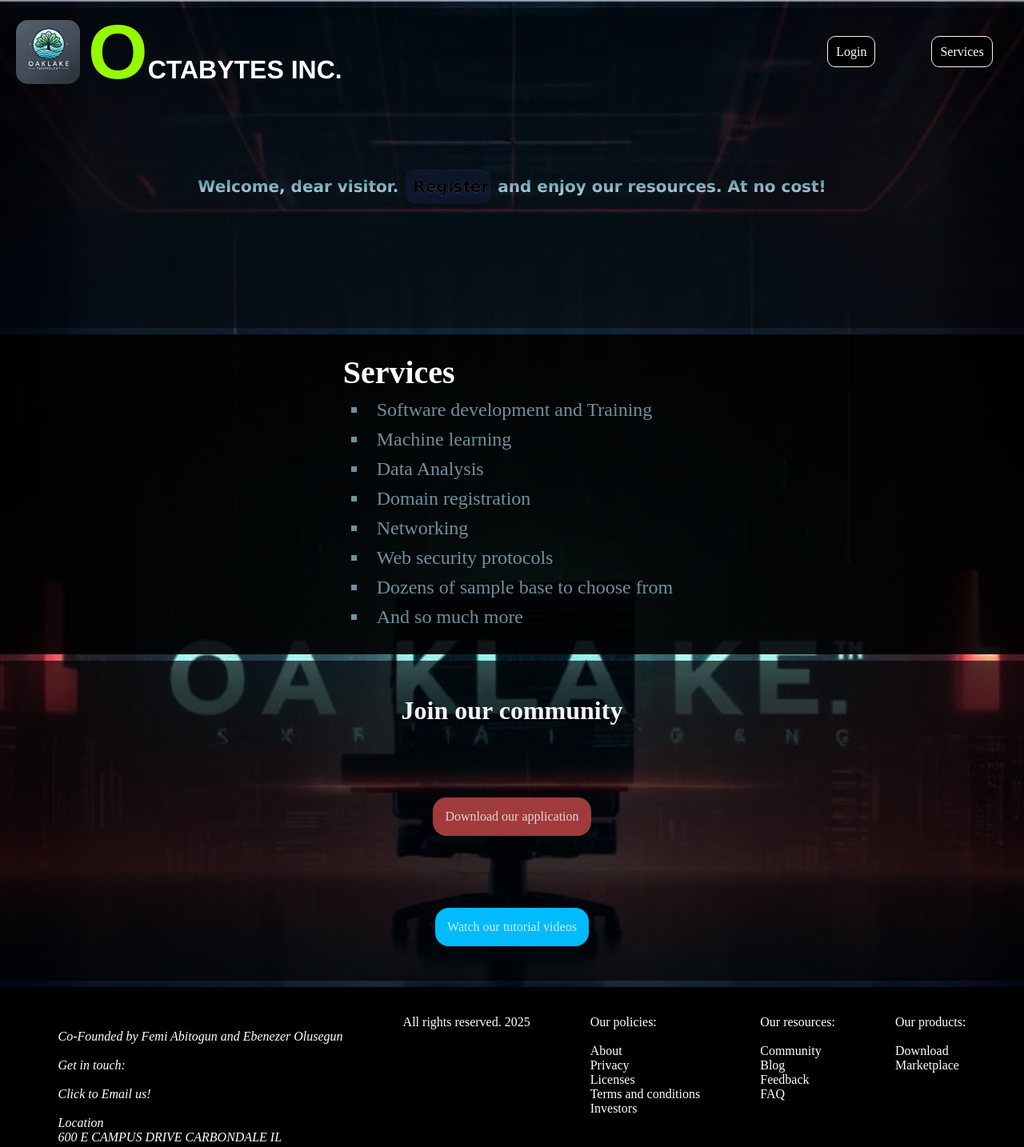
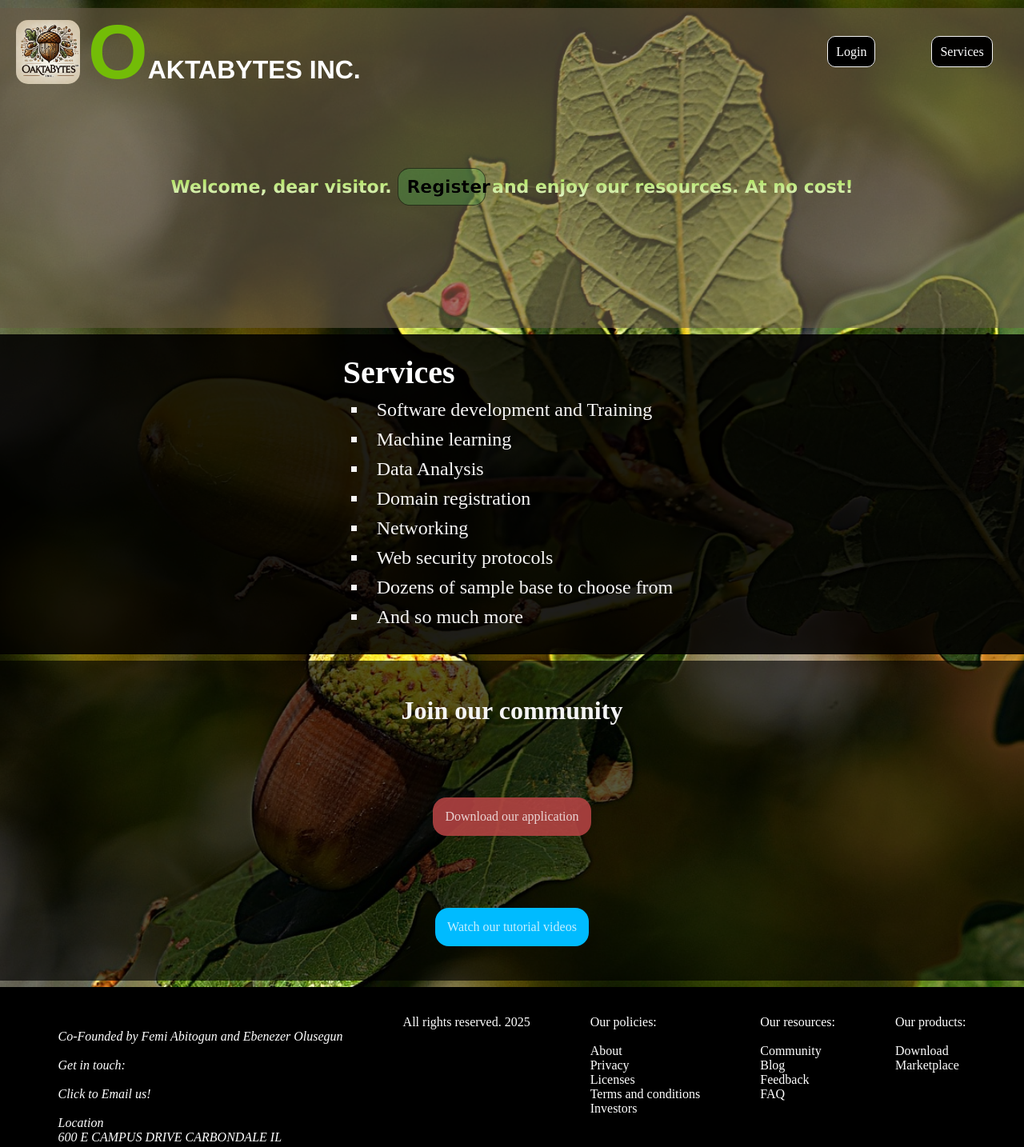
Before and after one commit to Tolmjoe/prototype, a PHP site: page / in a window 1280 px wide. Shown: the whole page at 80% size. Run offline with PHP 8.4, Linux system fonts and the light colour scheme.

Commit message:
small edits

```diff
--- a/index.html
+++ b/index.html
@@ -1,6 +1,5 @@
 <!DOCTYPE html>
 <html lang="en">
-
   <head>
     <meta charset="UTF-8" />
     <meta name="viewport" content="width=device-width, initial-scale=1.0" />
@@ -12,8 +11,15 @@
     <div class="body1">
       <div class="nav">
         <ul class="navbar">
-        <img class="logo" src="image/logo.jpg" style="flex-basis: 5%; width: 80px; height: 80px" alt="logo" />
-        <h1 class="logoname" style="flex-basis: 80%"> <span style="font-size: 3em; color: rgb(149, 249, 0);">O</span>CTABYTES INC.</h1>
+          <img
+            class="logo"
+            src="image/logo.webp"
+            style="flex-basis: 5%; width: 80px; height: 80px"
+            alt="logo"
+          />
+          <h1 class="logoname" style="flex-basis: 80%">
+            <span style="font-size: 3em; color: #73bc07">O</span>AKTABYTES INC.
+          </h1>
           <li style="flex-basis: 5%">
             <a class="loginbut" href="login.html">Login</a>
           </li>
@@ -36,7 +42,7 @@
 
     <div class="body2">
       <ul class="services-list">
-      <h3 style="font-size:40px;">Services</h3>
+        <h3 style="font-size: 40px">Services</h3>
         <li>Software development and Training</li>
         <li>Machine learning</li>
         <li>Data Analysis</li>
@@ -50,7 +56,7 @@
 
     <div class="body3">
       <div>
-      <h1 style="color:whitesmoke">Join our community</h1>
+        <h1 style="color: whitesmoke">Join our community</h1>
       </div>
       <div>
         <a class="bdbut dow" href="#">Download our application</a>
@@ -62,15 +68,16 @@
 
     <div id="footer" class="foot">
       <address>
-     <br> Co-Founded by Femi Abitogun and Ebenezer Olusegun<br /><br />
+        <br />
+        Co-Founded by Femi Abitogun and Ebenezer Olusegun<br /><br />
         Get in touch: <br /><br />
-      <a href="mailto:oktabytesInc@gmail.com">Click to Email us!</a> <br /><br />
+        <a href="mailto:oktabytesInc@gmail.com">Click to Email us!</a>
+        <br /><br />
 
         Location<br />
 
         600 E CAMPUS DRIVE CARBONDALE IL<br />
       </address>
-
 
       <div>All rights reserved. 2025</div>
       <div>
@@ -104,5 +111,4 @@
 
     <script src="script.js"></script>
   </body>
-
 </html>
--- a/style.css
+++ b/style.css
@@ -3,30 +3,34 @@
   margin: 0;
   padding: 0;
 }
-a{
+a {
   text-decoration: none;
   color: inherit;
 }
 body {
-  background: url("image/back.png") no-repeat;
+  background: url("image/back.jpg") no-repeat;
   background-size: cover;
   background-position: center;
   color: white;
 }
 
 .body1 {
-  background-color: #00000080;
+  background-color: rgba(103, 90, 70, 0.63);
   height: 400px;
   margin-top: 8px;
 }
 .body2 {
-  background-color: #000000e7;
+  background-color: #020100e2;
   height: 400px;
   margin-top: 8px;
   display: flex;
   flex-direction: column;
   justify-content: center;
   align-items: center;
+}
+
+.body2:hover {
+  background-color: #181614ec;
 }
 
 .body3 {
@@ -61,14 +65,14 @@
 }
 
 .welcome {
-  background: linear-gradient(rgba(0, 200, 255, 0.441), #ffffff);
+  background: linear-gradient(#8fd71d, #fcfcfc);
   background-clip: text;
   font-family: "Lucida Sans", "Lucida Sans Regular", "Lucida Grande",
     "Lucida Sans Unicode", Geneva, Verdana, sans-serif;
   text-align: center;
   margin-top: 90px;
   color: transparent;
-  font-size: 20px;
+  font-size: 22px;
 }
 
 .nav {
@@ -80,8 +84,6 @@
   color: white;
   font-family: "Franklin Gothic Medium", "Arial Narrow", Arial, sans-serif;
 }
-
-
 
 .logo {
   border-radius: 15px;
@@ -100,7 +102,7 @@
 }
 
 .regbut {
-  background-color: rgba(82, 82, 188, 0.105);
+  background-color: rgba(82, 188, 84, 0.32);
   width: 110px;
   border: 1px solid rgba(9, 0, 0, 0.557);
   border-radius: 15px;
@@ -146,7 +148,7 @@
 }
 
 li a:hover {
-  background-color: #e64d6770;
+  background-color: #487603;
   color: #ffffff;
   border: 1px solid black;
 }
@@ -208,12 +210,12 @@
 .services-list li {
   margin: 10px;
   font-size: 24px;
-  color: #97c9dbb7;
+  color: rgb(247, 246, 245);
   transition: 0.2s;
 }
 
 .services-list li:hover {
-font-size: 26px;
+  font-size: 26px;
 }
 
 /*About*/
```
Also changed, not shown: image/back.jpg (added), image/back.png (deleted), image/logo.jpg (deleted), image/logo.webp (added). Lines whose indentation alone changed are shown as unchanged.
